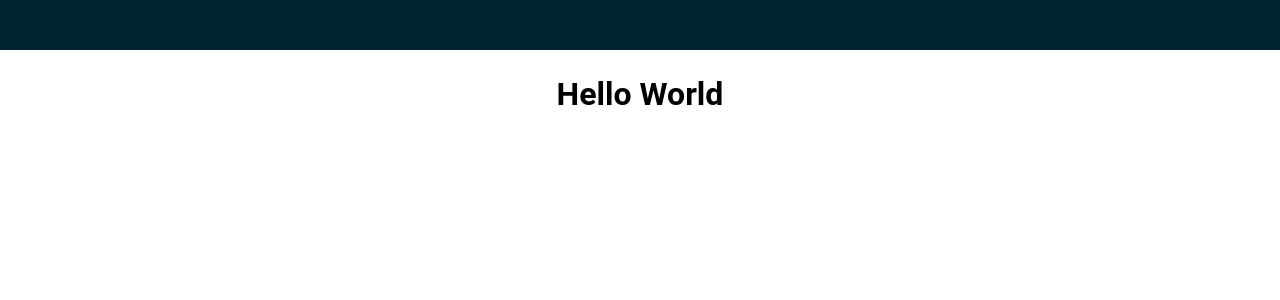
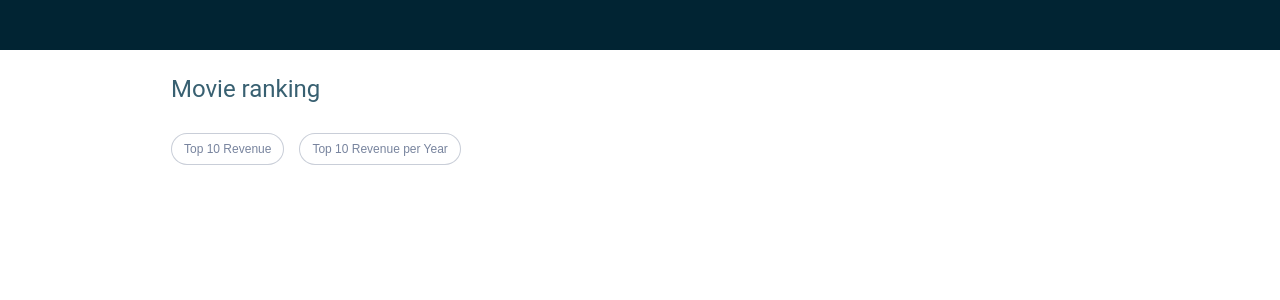
Before and after one commit to nublson/movie-app, a React (Create React App) app: page / in a window 1280 px wide. Shown: the top 300 px of the page. Built offline with nearby package versions, Linux system fonts and the light colour scheme; the HTML template or start-up script is replaced by a standard one.

Commit message:
add Heading

```diff
--- a/src/App.tsx
+++ b/src/App.tsx
@@ -1,9 +1,11 @@
 import Layout from "./components/Layout";
+
+import { Heading } from "./components/shared";
 
 function App() {
   return (
     <Layout>
-      <h1>Hello World</h1>
+      <Heading />
     </Layout>
   );
 }
--- /dev/null
+++ b/src/components/shared/Heading/index.tsx
@@ -0,0 +1,16 @@
+import { Container } from "./styles";
+
+function Heading() {
+  return (
+    <Container>
+      <h1>Movie ranking</h1>
+
+      <div className="filters">
+        <button>Top 10 Revenue</button>
+        <button>Top 10 Revenue per Year</button>
+      </div>
+    </Container>
+  );
+}
+
+export default Heading;
--- /dev/null
+++ b/src/components/shared/Heading/styles.ts
@@ -0,0 +1,36 @@
+import styled from "styled-components";
+
+export const Container = styled.div`
+  width: 100%;
+  height: 100%;
+
+  display: flex;
+  flex-direction: column;
+  justify-content: center;
+  align-items: flex-start;
+  gap: 3rem;
+
+  h1 {
+    font-size: 2.4rem;
+    font-weight: 400;
+    color: #386071;
+  }
+
+  .filters {
+    width: 100%;
+    display: flex;
+    align-items: center;
+    justify-content: flex-start;
+    gap: 1.5rem;
+
+    button {
+      padding: 0.8rem 1.2rem;
+      border: 1px solid #78849e66;
+      background-color: #fff;
+      border-radius: 20px;
+
+      font-size: 1.2rem;
+      color: #78849e;
+    }
+  }
+`;
--- /dev/null
+++ b/src/components/shared/index.ts
@@ -0,0 +1,3 @@
+import Heading from "./Heading";
+
+export { Heading };
```
